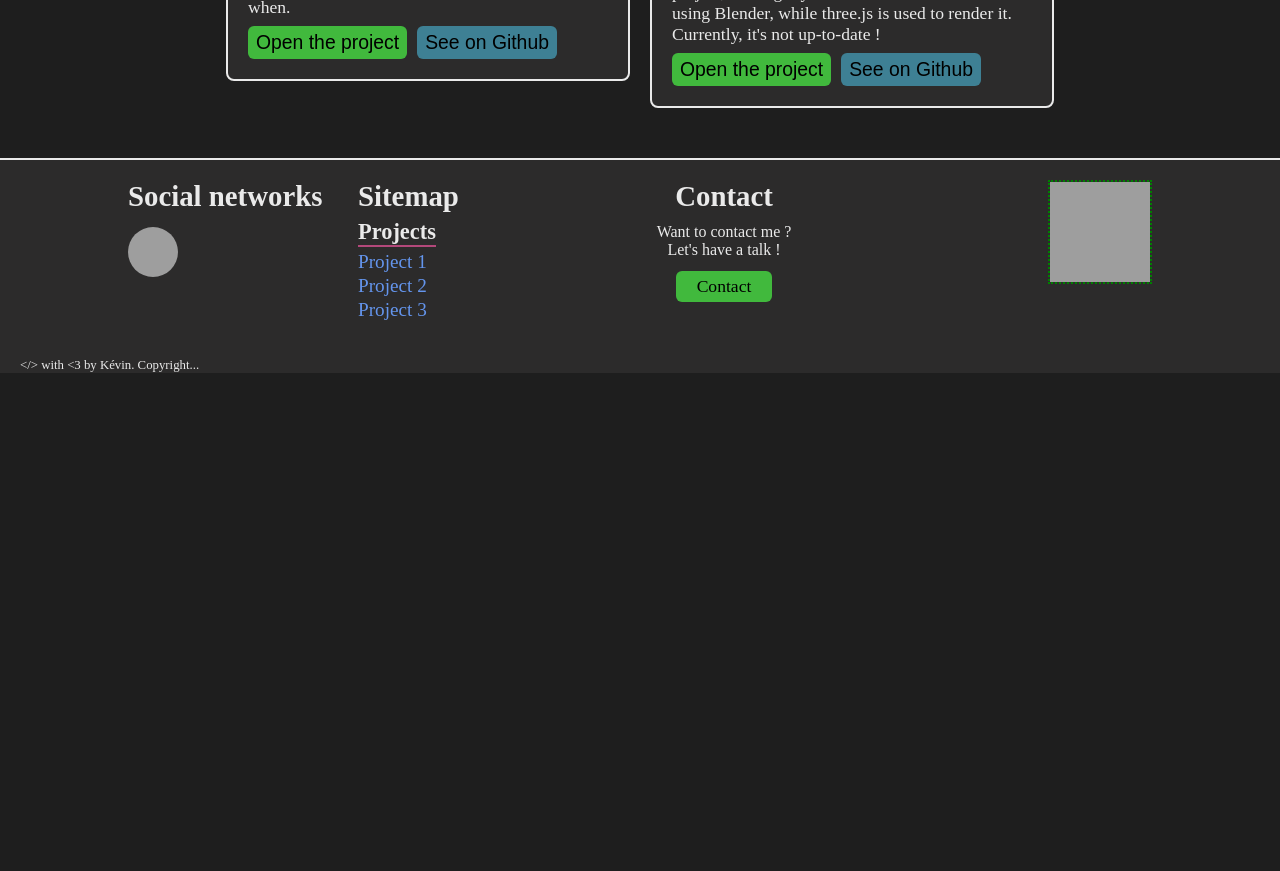
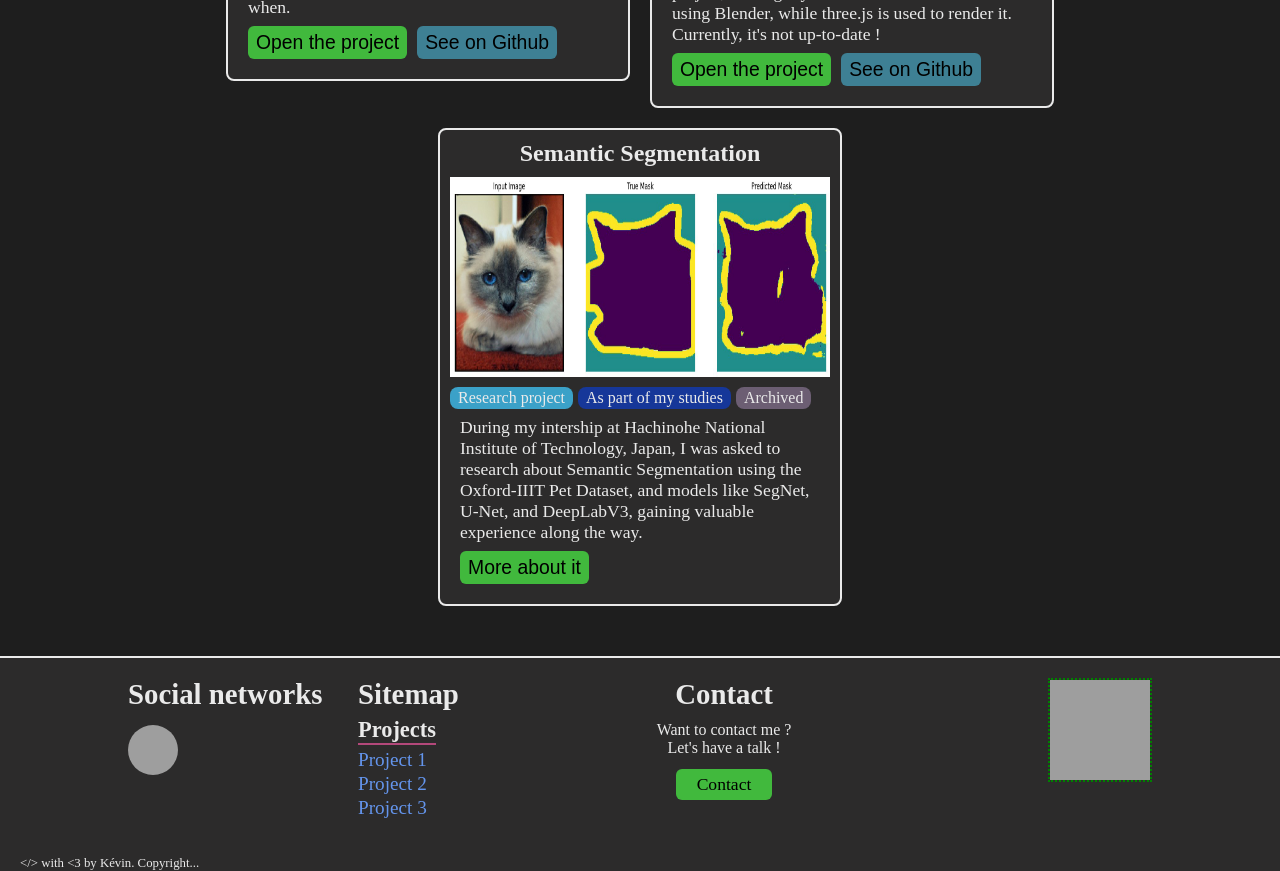
Before and after one commit to LJ5O/website, a Vue app: page / in a window 1280 px wide. Shown: the part 2880-3751 px from the top of the page. Before the commit the page ends 3253 px from the top, so only its background shows below. Built offline with nearby package versions, Linux system fonts and the light colour scheme; grey boxes are pictures that could not be loaded.

Commit message:
Added Semantic segmantation project

```diff
--- a/src/assets/localization/en/localization.json
+++ b/src/assets/localization/en/localization.json
@@ -37,6 +37,11 @@
           "desc": "As I was a third year student, I was tasked to create a website about everything I had done so far. I decided to use every skill I had to build this project, making myself 3D models and animations using Blender, while three.js is used to render it. Currently, it's not up-to-date !",
           "button_text": "Open the project",
           "button2_text": "See on Github"
+        },
+        "semantic_segmentation":{
+          "title": "Semantic Segmentation",
+          "desc": "During my intership at Hachinohe National Institute of Technology, Japan, I was asked to research about Semantic Segmentation using the Oxford-IIIT Pet Dataset, and models like SegNet, U-Net, and DeepLabV3, gaining valuable experience along the way.",
+          "button_text": "More about it"
         }
       },
       "tags":{
--- a/src/components/home/projects.vue
+++ b/src/components/home/projects.vue
@@ -20,7 +20,7 @@
                 <article>
                     <p>{{ e.desc }}</p>
                 </article>
-                <a :href="e.buttonLink" target="_blank"><button class="button project_button">{{ e.buttonText }}</button></a>
+                <a :href="e.buttonLink" target="_blank" v-if="e.buttonLink"><button class="button project_button">{{ e.buttonText }}</button></a>
                 <a :href="e.button2Link" target="_blank" v-if="e.button2Link"><button class="button project_button_secondary">{{ e.button2Text }}</button></a>
             </div>
         </div>
@@ -34,6 +34,7 @@
 
     import disblockSvg from "@/assets/svg/projects/disblock.svg";
     import portfolioImg from "@/assets/img/portfolio.png";
+    import semanticSegmentation from '@/assets/img/semantic_segmentation.png';
 
     import {useI18n} from 'vue-i18n';
     const i18n = useI18n();
@@ -71,6 +72,17 @@
             {title:i18n.t("home.projects.tags.home"), colour:tagsColours.home},
             {title:i18n.t("home.projects.tags.school"), colour:tagsColours.school},
             {title:i18n.t("home.projects.tags.bugs_only"), colour:tagsColours.bugs_only}
+        ]
+    },{
+        picture: semanticSegmentation,
+        title: i18n.t("home.projects.project.semantic_segmentation.title"),
+        desc:i18n.t("home.projects.project.semantic_segmentation.desc"),
+        buttonText:i18n.t("home.projects.project.semantic_segmentation.button_text"),
+        buttonLink:"#",
+        tags:[
+            {title:i18n.t("home.projects.tags.research"), colour:tagsColours.research},
+            {title:i18n.t("home.projects.tags.school"), colour:tagsColours.school},
+            {title:i18n.t("home.projects.tags.archived"), colour:tagsColours.archived}
         ]
     }];
 </script>
```
Also changed, not shown: src/assets/img/semantic_segmentation.png (added).
